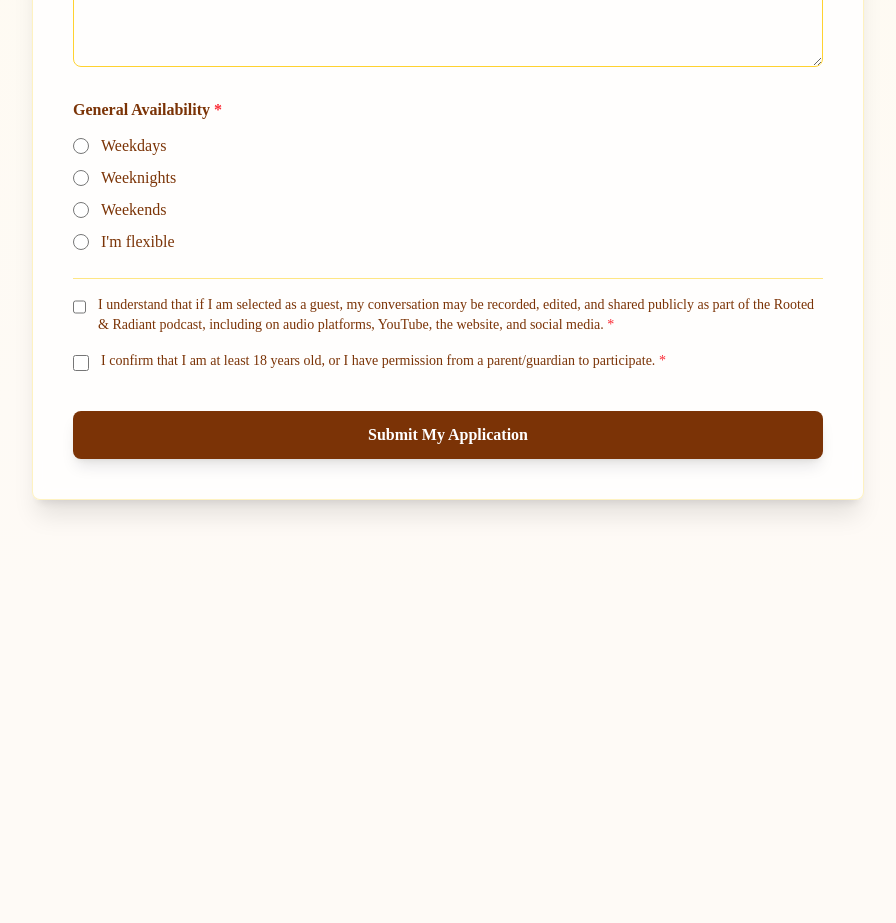
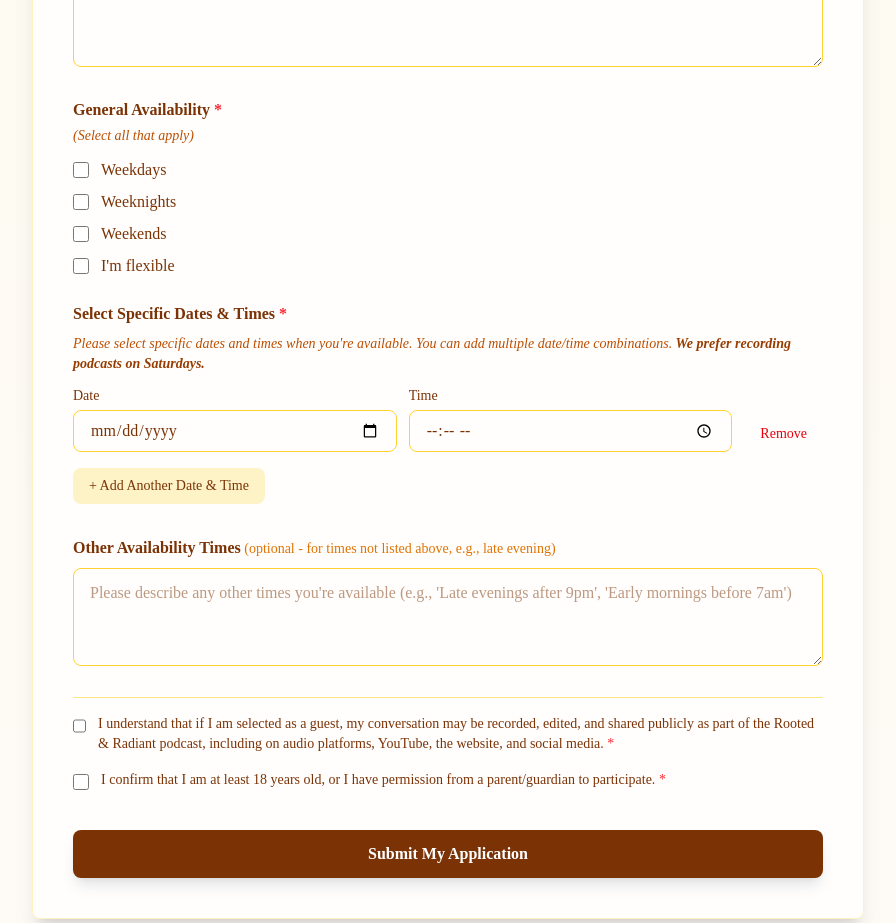
Before and after one commit to LifEXPAdmin/rooted-and-radiant, a Next.js app: page /be-a-guest in a window 1280 px wide. Shown: the part 1080-2003 px from the top of the page, without its empty margins (192-1088 px from the left). Before the commit the page ends 1756 px from the top, so only its background shows below. Built offline with nearby package versions, Linux system fonts and the light colour scheme.

Commit message:
Update guest application form: add calendar date/time picker, multi-select availability, and Saturday preference note

```diff
--- a/src/app/api/guest-application/route.ts
+++ b/src/app/api/guest-application/route.ts
@@ -10,14 +10,19 @@ export async function POST(request: NextRequest) {
       preferredContactMethod,
       testimonyDescription,
       generalAvailability,
-      timeSlot,
-      flexibleAvailabilityNotes,
+      selectedDateTimes,
+      otherTimes,
       consentRecording,
       consentAge,
     } = formData;
 
     // Validate required fields
-    if (!fullName || !email || !preferredContactMethod || !testimonyDescription || !generalAvailability || !consentRecording || !consentAge) {
+    // Check if generalAvailability exists (could be array or string)
+    const hasGeneralAvailability = Array.isArray(generalAvailability)
+      ? generalAvailability.length > 0
+      : (generalAvailability && generalAvailability.trim() !== '');
+
+    if (!fullName || !email || !preferredContactMethod || !testimonyDescription || !hasGeneralAvailability || !consentRecording || !consentAge) {
       return NextResponse.json(
         { error: 'Please fill in all required fields' },
         { status: 400 }
@@ -32,21 +37,55 @@ export async function POST(request: NextRequest) {
       );
     }
 
-    // Validate time slot or flexible availability notes
-    if (generalAvailability === "I'm flexible") {
-      if (!flexibleAvailabilityNotes || flexibleAvailabilityNotes.trim() === '') {
+    // Validate that generalAvailability is not empty (could be string or array)
+    const generalAvailStr = Array.isArray(generalAvailability)
+      ? generalAvailability.join(', ')
+      : (generalAvailability || '');
+
+    if (!generalAvailStr || generalAvailStr.trim() === '') {
       return NextResponse.json(
-          { error: 'Please provide availability details' },
+        { error: 'Please select at least one general availability option' },
         { status: 400 }
       );
     }
-    } else {
-      if (!timeSlot || timeSlot.trim() === '') {
+
+    // Validate date/time selections (check if we have at least one valid date/time or other times)
+    const dateTimes = Array.isArray(selectedDateTimes) ? selectedDateTimes : [];
+    const validDateTimes = dateTimes.filter((dt: any) => dt && dt.date && dt.time);
+
+    const otherTimesStr = otherTimes || '';
+    if (validDateTimes.length === 0 && (!otherTimesStr || otherTimesStr.trim() === '')) {
       return NextResponse.json(
-          { error: 'Please select a preferred time slot' },
+        { error: 'Please select at least one date and time, or provide other availability options' },
         { status: 400 }
       );
     }
+
+    // Format date/time slots for email
+    let dateTimeSlotsText = '';
+    if (validDateTimes.length > 0) {
+      dateTimeSlotsText = '\nSelected Dates & Times:\n';
+      validDateTimes.forEach((dt: { date: string; time: string }, index: number) => {
+        try {
+          const date = new Date(dt.date + 'T' + dt.time);
+          const formattedDate = date.toLocaleDateString('en-US', {
+            weekday: 'long',
+            year: 'numeric',
+            month: 'long',
+            day: 'numeric'
+          });
+          const timeParts = dt.time.split(':');
+          const hours = parseInt(timeParts[0]);
+          const minutes = timeParts[1];
+          const ampm = hours >= 12 ? 'pm' : 'am';
+          const displayHours = hours % 12 || 12;
+          const formattedTime = `${displayHours}:${minutes} ${ampm}`;
+          dateTimeSlotsText += `  ${index + 1}. ${formattedDate} at ${formattedTime}\n`;
+        } catch (e) {
+          // Fallback if date parsing fails
+          dateTimeSlotsText += `  ${index + 1}. ${dt.date} at ${dt.time}\n`;
+        }
+      });
     }
 
     // Format the email body
@@ -60,10 +99,8 @@ Phone: ${phoneNumber || 'Not provided'}
 Preferred Contact Method: ${preferredContactMethod}
 
 AVAILABILITY:
-General Availability: ${generalAvailability}
-${generalAvailability === "I'm flexible"
-  ? `Additional Notes: ${flexibleAvailabilityNotes}`
-  : `Selected Time Slot: ${timeSlot}`}
+General Availability: ${generalAvailStr}
+${dateTimeSlotsText}${otherTimes ? `\nOther Availability Times:\n${otherTimes}` : ''}
 
 TESTIMONY:
 ${testimonyDescription}
--- a/src/app/be-a-guest/page.tsx
+++ b/src/app/be-a-guest/page.tsx
@@ -10,9 +10,9 @@ export default function BeAGuest() {
     phoneNumber: '',
     preferredContactMethod: '',
     testimonyDescription: '',
-    generalAvailability: '',
-    timeSlot: '',
-    flexibleAvailabilityNotes: '',
+    generalAvailability: [] as string[], // Changed to array for multi-select
+    selectedDateTimes: [{ date: '', time: '', id: `dt-${Date.now()}-init` }] as Array<{ date: string; time: string; id: string }>, // Start with one empty slot
+    otherTimes: '', // For "Other" option
     consentRecording: false,
     consentAge: false,
   });
@@ -40,32 +40,37 @@ export default function BeAGuest() {
     return () => observer.disconnect();
   }, []);
 
-  // Get time slot options based on availability selection
-  const getTimeSlotOptions = () => {
-    switch (guestForm.generalAvailability) {
-      case 'Weekdays':
-        return [
-          '9:00 am – 11:00 am',
-          '11:00 am – 1:00 pm',
-          '1:00 pm – 3:00 pm',
-          '3:00 pm – 5:00 pm',
-        ];
-      case 'Weeknights':
-        return [
-          '5:00 pm – 7:00 pm',
-          '7:00 pm – 9:00 pm',
-        ];
-      case 'Weekends':
-        return [
-          'Saturday morning',
-          'Saturday afternoon',
-          'Saturday evening',
-          'Sunday afternoon',
-          'Sunday evening',
-        ];
-      default:
-        return [];
-    }
+  // Add a new date/time slot
+  const addDateTimeSlot = () => {
+    const newId = `dt-${Date.now()}-${Math.random().toString(36).substr(2, 9)}`;
+    setGuestForm({
+      ...guestForm,
+      selectedDateTimes: [...guestForm.selectedDateTimes, { date: '', time: '', id: newId }],
+    });
+  };
+
+  // Remove a date/time slot
+  const removeDateTimeSlot = (id: string) => {
+    setGuestForm({
+      ...guestForm,
+      selectedDateTimes: guestForm.selectedDateTimes.filter((dt) => dt.id !== id),
+    });
+  };
+
+  // Update a specific date/time slot
+  const updateDateTimeSlot = (id: string, field: 'date' | 'time', value: string) => {
+    setGuestForm({
+      ...guestForm,
+      selectedDateTimes: guestForm.selectedDateTimes.map((dt) =>
+        dt.id === id ? { ...dt, [field]: value } : dt
+      ),
+    });
+  };
+
+  // Get minimum date (today) for date picker
+  const getMinDate = () => {
+    const today = new Date();
+    return today.toISOString().split('T')[0];
   };
 
   return (
@@ -105,7 +110,7 @@ export default function BeAGuest() {
 
                   // Validate required fields
                   if (!guestForm.fullName || !guestForm.email || !guestForm.preferredContactMethod ||
-                      !guestForm.testimonyDescription || !guestForm.generalAvailability ||
+                      !guestForm.testimonyDescription || guestForm.generalAvailability.length === 0 ||
                       !guestForm.consentRecording || !guestForm.consentAge) {
                     setGuestFormStatus('error');
                     setGuestFormMessage('Please fill in all required fields');
@@ -119,16 +124,18 @@ export default function BeAGuest() {
                     return;
                   }
 
-                  // Validate time slot or flexible availability notes
-                  if (guestForm.generalAvailability === "I'm flexible") {
-                    if (!guestForm.flexibleAvailabilityNotes || guestForm.flexibleAvailabilityNotes.trim() === '') {
+                  // Validate date/time selections
+                  if (guestForm.selectedDateTimes.length === 0 && !guestForm.otherTimes.trim()) {
                     setGuestFormStatus('error');
-                      setGuestFormMessage('Please tell us about your availability');
+                    setGuestFormMessage('Please select at least one date and time, or provide other availability options');
                     return;
                   }
-                  } else if (!guestForm.timeSlot) {
+
+                  // Validate each date/time slot is complete
+                  const incompleteSlots = guestForm.selectedDateTimes.filter((dt) => !dt.date || !dt.time);
+                  if (incompleteSlots.length > 0) {
                     setGuestFormStatus('error');
-                    setGuestFormMessage('Please select a preferred time slot');
+                    setGuestFormMessage('Please complete all selected date and time fields');
                     return;
                   }
 
@@ -143,9 +150,7 @@ export default function BeAGuest() {
                       },
                       body: JSON.stringify({
                         ...guestForm,
-                        // Include timeSlot or flexibleAvailabilityNotes based on availability selection
-                        timeSlot: guestForm.generalAvailability === "I'm flexible" ? '' : guestForm.timeSlot,
-                        flexibleAvailabilityNotes: guestForm.generalAvailability === "I'm flexible" ? guestForm.flexibleAvailabilityNotes : '',
+                        generalAvailability: guestForm.generalAvailability.join(', '), // Convert array to string for email
                       }),
                     });
 
@@ -161,9 +166,9 @@ export default function BeAGuest() {
                         phoneNumber: '',
                         preferredContactMethod: '',
                         testimonyDescription: '',
-                        generalAvailability: '',
-                        timeSlot: '',
-                        flexibleAvailabilityNotes: '',
+                        generalAvailability: [],
+                        selectedDateTimes: [{ date: '', time: '', id: `dt-${Date.now()}-reset` }],
+                        otherTimes: '',
                         consentRecording: false,
                         consentAge: false,
                       });
@@ -265,28 +270,35 @@ export default function BeAGuest() {
                   />
                 </div>
 
-                {/* General Availability */}
+                {/* General Availability - Multi-select */}
                 <div>
                   <label className="block text-amber-900 font-semibold mb-3" style={{ fontFamily: 'serif' }}>
                     General Availability <span className="text-red-500">*</span>
+                    <span className="text-sm font-normal text-amber-700 block mt-1 italic">
+                      (Select all that apply)
+                    </span>
                   </label>
                   <div className="space-y-2">
                     {['Weekdays', 'Weeknights', 'Weekends', "I'm flexible"].map((availability) => (
                       <label key={availability} className="flex items-center gap-3 cursor-pointer">
                         <input
-                          type="radio"
-                          name="generalAvailability"
+                          type="checkbox"
                           value={availability}
-                          checked={guestForm.generalAvailability === availability}
+                          checked={guestForm.generalAvailability.includes(availability)}
                           onChange={(e) => {
+                            if (e.target.checked) {
                               setGuestForm({
                                 ...guestForm,
-                              generalAvailability: e.target.value,
-                              timeSlot: '', // Reset time slot when availability changes
+                                generalAvailability: [...guestForm.generalAvailability, availability],
                               });
+                            } else {
+                              setGuestForm({
+                                ...guestForm,
+                                generalAvailability: guestForm.generalAvailability.filter((a) => a !== availability),
+                              });
+                            }
                           }}
-                          required
-                          className="w-4 h-4 text-amber-900 focus:ring-amber-500 border-amber-300"
+                          className="w-4 h-4 text-amber-900 focus:ring-amber-500 border-amber-300 rounded"
                         />
                         <span className="text-amber-900" style={{ fontFamily: 'serif' }}>{availability}</span>
                       </label>
@@ -294,48 +306,86 @@ export default function BeAGuest() {
                   </div>
                 </div>
 
-                {/* Dynamic Time Slot Options */}
-                {guestForm.generalAvailability && guestForm.generalAvailability !== "I'm flexible" && getTimeSlotOptions().length > 0 && (
+                {/* Specific Date & Time Selection */}
                 <div>
-                    <label className="block text-amber-900 font-semibold mb-3" style={{ fontFamily: 'serif' }}>
-                      Preferred Time Slot <span className="text-red-500">*</span>
+                  <label className="block text-amber-900 font-semibold mb-2" style={{ fontFamily: 'serif' }}>
+                    Select Specific Dates & Times <span className="text-red-500">*</span>
                   </label>
-                    <div className="space-y-2">
-                      {getTimeSlotOptions().map((slot) => (
-                        <label key={slot} className="flex items-center gap-3 cursor-pointer">
+                  <p className="text-sm text-amber-700 mb-3 italic" style={{ fontFamily: 'serif' }}>
+                    Please select specific dates and times when you're available. You can add multiple date/time combinations.
+                    <span className="font-semibold text-amber-800"> We prefer recording podcasts on Saturdays.</span>
+                  </p>
+
+                  {/* Date/Time Slots */}
+                  <div className="space-y-4 mb-4">
+                    {guestForm.selectedDateTimes.map((dateTime) => (
+                      <div key={dateTime.id} className="flex flex-col sm:flex-row gap-3 items-start sm:items-end">
+                        <div className="flex-1">
+                          <label className="block text-amber-900 text-sm mb-1" style={{ fontFamily: 'serif' }}>
+                            Date
+                          </label>
                           <input
-                            type="radio"
-                            name="timeSlot"
-                            value={slot}
-                            checked={guestForm.timeSlot === slot}
-                            onChange={(e) => setGuestForm({ ...guestForm, timeSlot: e.target.value })}
-                            required={guestForm.generalAvailability !== "I'm flexible"}
-                            className="w-4 h-4 text-amber-900 focus:ring-amber-500 border-amber-300"
+                            type="date"
+                            value={dateTime.date}
+                            onChange={(e) => updateDateTimeSlot(dateTime.id, 'date', e.target.value)}
+                            min={getMinDate()}
+                            required
+                            className="w-full px-4 py-2 rounded-lg border border-amber-300 focus:outline-none focus:ring-2 focus:ring-amber-500 text-amber-900"
+                            style={{ fontFamily: 'serif' }}
                           />
-                          <span className="text-amber-900" style={{ fontFamily: 'serif' }}>{slot}</span>
+                        </div>
+                        <div className="flex-1">
+                          <label className="block text-amber-900 text-sm mb-1" style={{ fontFamily: 'serif' }}>
+                            Time
                           </label>
+                          <input
+                            type="time"
+                            value={dateTime.time}
+                            onChange={(e) => updateDateTimeSlot(dateTime.id, 'time', e.target.value)}
+                            required
+                            className="w-full px-4 py-2 rounded-lg border border-amber-300 focus:outline-none focus:ring-2 focus:ring-amber-500 text-amber-900"
+                            style={{ fontFamily: 'serif' }}
+                          />
+                        </div>
+                        <button
+                          type="button"
+                          onClick={() => removeDateTimeSlot(dateTime.id)}
+                          className="px-4 py-2 text-red-600 hover:text-red-800 hover:bg-red-50 rounded-lg transition-colors text-sm font-medium"
+                          style={{ fontFamily: 'serif' }}
+                        >
+                          Remove
+                        </button>
+                      </div>
                     ))}
                   </div>
-                  </div>
-                )}
 
-                {/* Flexible Availability Notes */}
-                {guestForm.generalAvailability === "I'm flexible" && (
-                  <div>
-                    <label htmlFor="flexibleAvailabilityNotes" className="block text-amber-900 font-semibold mb-2" style={{ fontFamily: 'serif' }}>
-                      Tell us a little more about your availability <span className="text-red-500">*</span>
+                  {/* Add More Date/Time Button */}
+                  <button
+                    type="button"
+                    onClick={addDateTimeSlot}
+                    className="px-4 py-2 bg-amber-100 text-amber-900 hover:bg-amber-200 rounded-lg transition-colors text-sm font-medium mb-4"
+                    style={{ fontFamily: 'serif' }}
+                  >
+                    + Add Another Date & Time
+                  </button>
+
+                  {/* Other Times Option */}
+                  <div className="mt-4">
+                    <label htmlFor="otherTimes" className="block text-amber-900 font-semibold mb-2" style={{ fontFamily: 'serif' }}>
+                      Other Availability Times
+                      <span className="text-sm font-normal text-amber-600"> (optional - for times not listed above, e.g., late evening)</span>
                     </label>
                     <textarea
-                      id="flexibleAvailabilityNotes"
-                      value={guestForm.flexibleAvailabilityNotes}
-                      onChange={(e) => setGuestForm({ ...guestForm, flexibleAvailabilityNotes: e.target.value })}
-                      required
+                      id="otherTimes"
+                      value={guestForm.otherTimes}
+                      onChange={(e) => setGuestForm({ ...guestForm, otherTimes: e.target.value })}
                       rows={3}
+                      placeholder="Please describe any other times you're available (e.g., 'Late evenings after 9pm', 'Early mornings before 7am')"
                       className="w-full px-4 py-3 rounded-lg border border-amber-300 focus:outline-none focus:ring-2 focus:ring-amber-500 text-amber-900 resize-y"
                       style={{ fontFamily: 'serif' }}
                     />
                   </div>
-                )}
+                </div>
 
                 {/* Consent Checkboxes */}
                 <div className="space-y-4 pt-4 border-t border-amber-200">
```
Lines whose indentation alone changed are shown as unchanged.
